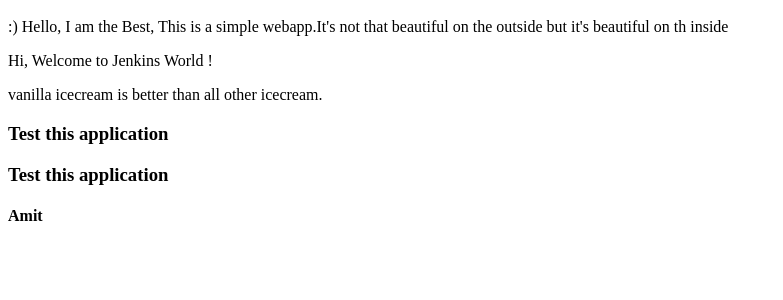
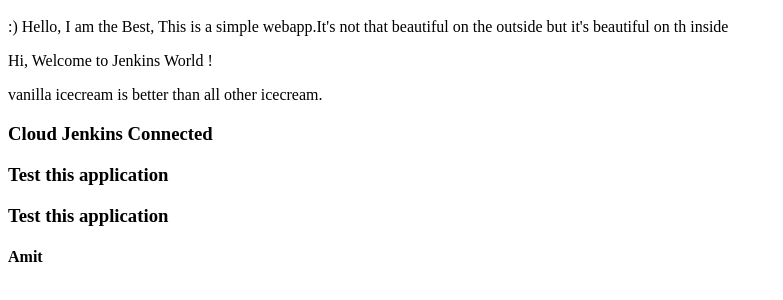
Before and after one commit to PrashantKorat13/simple-web-app, a plain HTML site: page index.html in a window 1280 px wide. Shown: the part 48-348 px from the top of the page, without its empty margins (0-783 px from the left). Drawn offline with Linux system fonts and the light colour scheme.

Commit message:
first commit

```diff
--- a/index.html
+++ b/index.html
@@ -5,7 +5,7 @@
 </p>
 <p>  Hi, Welcome to Jenkins World !</p>
 <p> vanilla icecream is better than all other icecream.</p>
-  <h3 Test this application </h3>
+  <h3> Cloud Jenkins Connected </h3>
 
 
  <h3> Test this application </h3>
```
